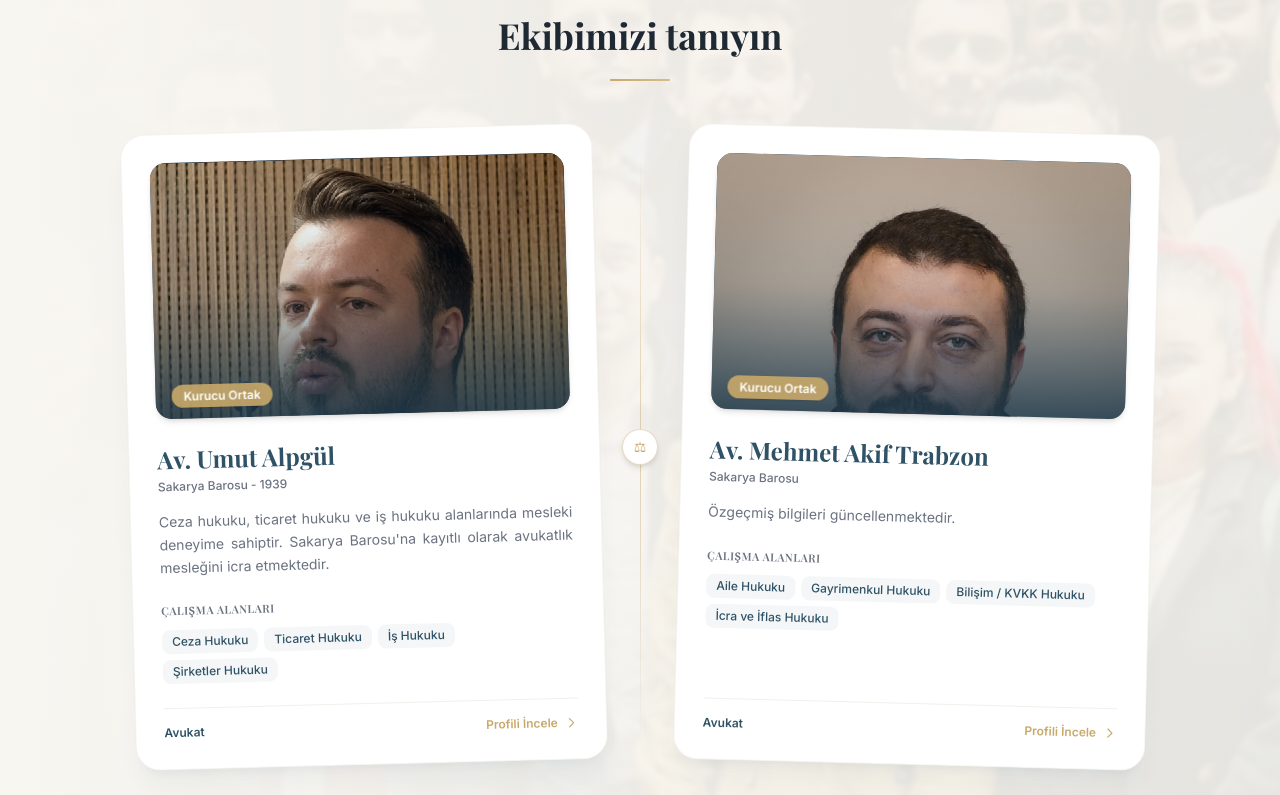
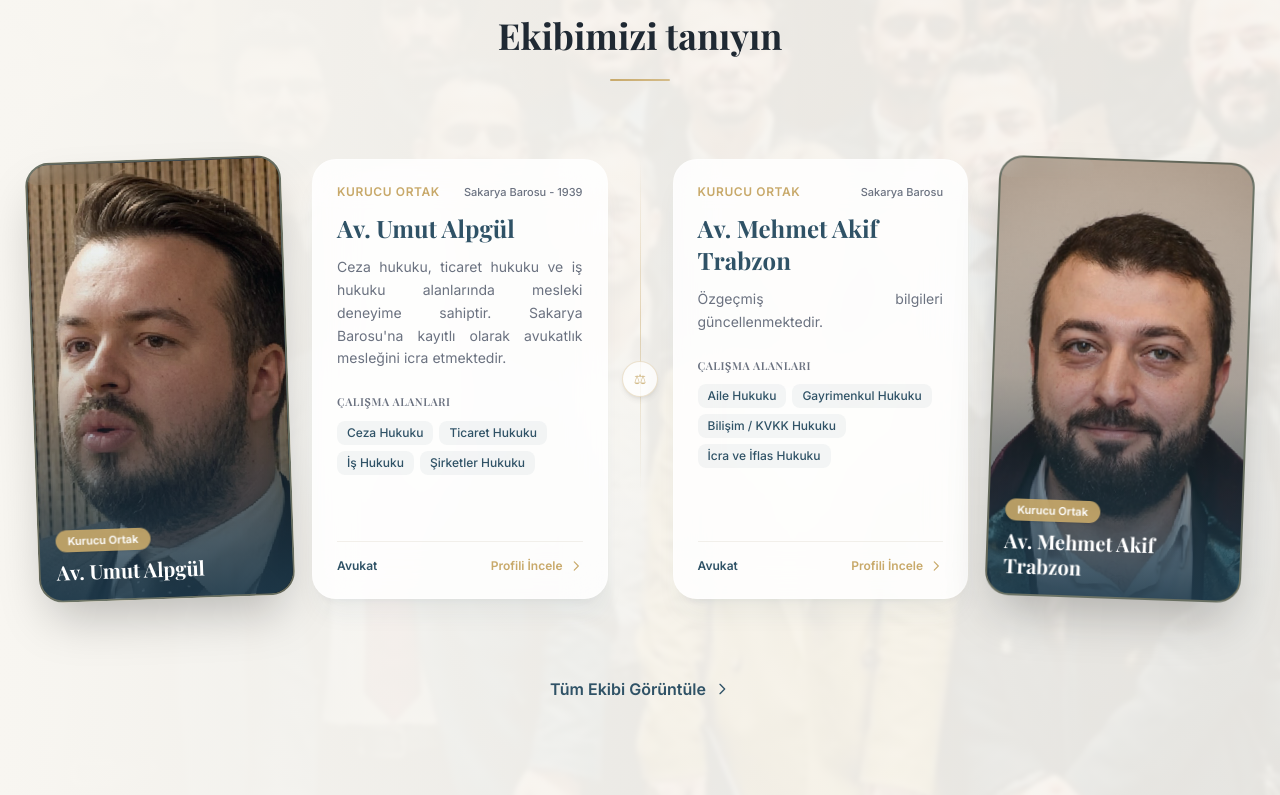
Before and after one commit to Erkan54/mat-hukuk, a React (Vite) app: page / in a window 1280 px wide. Shown: the part 2845-3640 px from the top of the page. Built offline with nearby package versions, Linux system fonts and the light colour scheme; a web font is replaced by a local one.

Commit message:
feat: Ekibimiz web bölümünde fotoğraflar ve şeffaf bilgi kartları 2 kademeli scroll saçılma animasyonu ile ayrıştırıldı

```diff
--- a/src/components/home/TeamPreview.jsx
+++ b/src/components/home/TeamPreview.jsx
@@ -1,10 +1,40 @@
-import { motion } from 'framer-motion';
+import { useRef } from 'react';
+import { motion, useScroll, useTransform } from 'framer-motion';
 import { Link } from 'react-router-dom';
 import { team } from '../../data/team';
 
 export default function TeamPreview() {
+  const sectionRef = useRef(null);
+
+  const { scrollYProgress } = useScroll({
+    target: sectionRef,
+    offset: ['start end', 'end start']
+  });
+
+  // Stage 1: Photos shoot fast to far left and far right! (progress 0.1 -> 0.35)
+  const photoLeftX = useTransform(scrollYProgress, [0.08, 0.32], [280, 0]);
+  const photoLeftRotate = useTransform(scrollYProgress, [0.08, 0.32], [15, -2]);
+  const photoLeftScale = useTransform(scrollYProgress, [0.08, 0.32], [0.8, 1]);
+
+  const photoRightX = useTransform(scrollYProgress, [0.08, 0.32], [-280, 0]);
+  const photoRightRotate = useTransform(scrollYProgress, [0.08, 0.32], [-15, 2]);
+  const photoRightScale = useTransform(scrollYProgress, [0.08, 0.32], [0.8, 1]);
+
+  // Stage 2: Translucent Info Cards deal out from center stack next to photos! (progress 0.22 -> 0.52)
+  const cardLeftX = useTransform(scrollYProgress, [0.22, 0.52], [180, 0]);
+  const cardLeftOpacity = useTransform(scrollYProgress, [0.22, 0.45], [0, 1]);
+  const cardLeftRotate = useTransform(scrollYProgress, [0.22, 0.52], [-8, 0]);
+
+  const cardRightX = useTransform(scrollYProgress, [0.22, 0.52], [-180, 0]);
+  const cardRightOpacity = useTransform(scrollYProgress, [0.22, 0.45], [0, 1]);
+  const cardRightRotate = useTransform(scrollYProgress, [0.22, 0.52], [8, 0]);
+
+  // Center Line & Emblem appear as cards settle (progress 0.35 -> 0.58)
+  const lineScaleY = useTransform(scrollYProgress, [0.35, 0.58], [0, 1]);
+  const lineOpacity = useTransform(scrollYProgress, [0.35, 0.58], [0, 1]);
+
   return (
-    <section className="relative section-padding bg-cream overflow-hidden">
+    <section ref={sectionRef} className="relative section-padding bg-cream overflow-hidden">
       {/* Background Image with Blur and Overlay */}
       <div className="absolute inset-0 z-0 overflow-hidden">
         <img
@@ -43,43 +73,62 @@ export default function TeamPreview() {
           />
         </div>
 
-        {/* Desktop Layout - 2 Founders Card Split with Center Line */}
-        <div className="hidden lg:grid grid-cols-[1fr_auto_1fr] gap-10 items-stretch max-w-5xl mx-auto min-h-[500px]">
-          {/* Left Card: Av. Umut Alpgül */}
+        {/* Desktop Layout - Multi-Stage Scroll Scattering Animation */}
+        <div className="hidden lg:flex items-center justify-between gap-6 max-w-7xl mx-auto min-h-[500px] py-4">
+
+          {/* 1. Umut Alpgül Photo Frame (Far-Left Edge) */}
           <motion.div
-            initial={{ opacity: 0, x: 180, rotate: 10, scale: 0.85 }}
-            whileInView={{ opacity: 1, x: 0, rotate: -1.5, scale: 1 }}
-            viewport={{ once: true, margin: '-50px' }}
-            transition={{ duration: 0.8, ease: [0.22, 1, 0.36, 1] }}
-            whileHover={{ y: -8, rotate: 0, scale: 1.01 }}
-            className="relative bg-white rounded-3xl p-7 shadow-xl shadow-navy/5 border border-border/40 flex flex-col justify-between group overflow-hidden"
+            style={{
+              x: photoLeftX,
+              rotate: photoLeftRotate,
+              scale: photoLeftScale,
+            }}
+            whileHover={{ y: -8, rotate: 0, scale: 1.02 }}
+            transition={{ duration: 0.3 }}
+            className="w-64 h-[440px] rounded-3xl overflow-hidden shadow-2xl border-2 border-gold/40 relative group shrink-0 bg-gradient-to-br from-navy to-navy-dark"
           >
-            <div className="absolute top-0 left-6 right-6 h-1 bg-gradient-to-r from-gold/0 via-gold to-gold/0 opacity-0 group-hover:opacity-100 transition-opacity duration-300 rounded-full" />
-            <div>
-              <div className="relative h-64 rounded-2xl overflow-hidden mb-6 bg-gradient-to-br from-navy to-navy-dark shadow-md">
             <img
               src={team[0].image}
               alt={team[0].name}
               className="w-full h-full object-cover object-top group-hover:scale-105 transition-transform duration-500"
             />
-                <div className="absolute inset-0 bg-gradient-to-t from-navy-dark/85 via-navy-dark/20 to-transparent" />
-                <div className="absolute bottom-3 left-4 right-4">
-                  <span className="px-3 py-1 bg-gold/90 text-white text-xs font-semibold rounded-full backdrop-blur-md shadow-sm">
+            <div className="absolute inset-0 bg-gradient-to-t from-navy-dark/90 via-navy-dark/20 to-transparent" />
+            <div className="absolute bottom-4 left-4 right-4">
+              <span className="px-3 py-1 bg-gold/90 text-white text-[11px] font-semibold rounded-full backdrop-blur-md shadow-sm">
                 {team[0].title}
               </span>
+              <h3 className="font-serif text-xl font-bold text-white mt-2 leading-tight">
+                {team[0].name}
+              </h3>
             </div>
+          </motion.div>
+
+          {/* 2. Umut Alpgül Translucent Info Card (Left Inner) */}
+          <motion.div
+            style={{
+              x: cardLeftX,
+              opacity: cardLeftOpacity,
+              rotate: cardLeftRotate,
+            }}
+            whileHover={{ y: -6, scale: 1.01 }}
+            transition={{ duration: 0.3 }}
+            className="flex-1 max-w-[340px] h-[440px] glass-effect bg-white/85 backdrop-blur-xl border border-border/50 rounded-3xl p-6 shadow-xl shadow-navy/5 flex flex-col justify-between group overflow-hidden"
+          >
+            <div>
+              <div className="flex items-center justify-between mb-3">
+                <span className="text-xs font-semibold text-gold tracking-wider uppercase">Kurucu Ortak</span>
+                <span className="text-[11px] text-text-secondary font-medium">{team[0].barNumber}</span>
               </div>
 
-              <h3 className="font-serif text-2xl font-bold text-navy mb-1 group-hover:text-gold transition-colors">
+              <h3 className="font-serif text-2xl font-bold text-navy mb-3 group-hover:text-gold transition-colors">
                 {team[0].name}
               </h3>
-              <p className="text-xs text-text-secondary font-medium mb-4">{team[0].barNumber}</p>
 
               <p className="text-sm text-text-secondary leading-relaxed mb-6">
                 {team[0].shortBio}
               </p>
 
-              <div className="mb-6">
+              <div>
                 <h4 className="text-[11px] uppercase tracking-wider text-text-secondary font-semibold mb-2.5">
                   Çalışma Alanları
                 </h4>
@@ -110,61 +159,51 @@ export default function TeamPreview() {
             </div>
           </motion.div>
 
-          {/* Center Divider Line with Scale Emblem */}
-          <div className="relative flex flex-col items-center justify-center py-4">
+          {/* 3. Center Divider Line with Scale Emblem */}
+          <div className="relative flex flex-col items-center justify-center h-[440px] px-2 shrink-0">
             <motion.div
-              initial={{ scaleY: 0 }}
-              whileInView={{ scaleY: 1 }}
-              viewport={{ once: true }}
-              transition={{ duration: 0.8, delay: 0.3 }}
-              className="w-[1px] h-full bg-gradient-to-b from-transparent via-gold/50 to-transparent origin-top"
+              style={{
+                scaleY: lineScaleY,
+                opacity: lineOpacity,
+              }}
+              className="w-[1px] h-full bg-gradient-to-b from-transparent via-gold/60 to-transparent origin-top"
             />
             <motion.div
-              initial={{ opacity: 0, scale: 0 }}
-              whileInView={{ opacity: 1, scale: 1 }}
-              viewport={{ once: true }}
-              transition={{ duration: 0.5, delay: 0.6 }}
+              style={{
+                opacity: lineOpacity,
+              }}
               className="absolute top-1/2 -translate-y-1/2 w-9 h-9 rounded-full bg-white shadow-md border border-gold/40 flex items-center justify-center text-gold text-sm z-10"
             >
               ⚖
             </motion.div>
           </div>
 
-          {/* Right Card: Av. Mehmet Akif Trabzon */}
+          {/* 4. Mehmet Akif Trabzon Translucent Info Card (Right Inner) */}
           <motion.div
-            initial={{ opacity: 0, x: -180, rotate: -10, scale: 0.85 }}
-            whileInView={{ opacity: 1, x: 0, rotate: 1.5, scale: 1 }}
-            viewport={{ once: true, margin: '-50px' }}
-            transition={{ duration: 0.8, delay: 0.15, ease: [0.22, 1, 0.36, 1] }}
-            whileHover={{ y: -8, rotate: 0, scale: 1.01 }}
-            className="relative bg-white rounded-3xl p-7 shadow-xl shadow-navy/5 border border-border/40 flex flex-col justify-between group overflow-hidden"
+            style={{
+              x: cardRightX,
+              opacity: cardRightOpacity,
+              rotate: cardRightRotate,
+            }}
+            whileHover={{ y: -6, scale: 1.01 }}
+            transition={{ duration: 0.3 }}
+            className="flex-1 max-w-[340px] h-[440px] glass-effect bg-white/85 backdrop-blur-xl border border-border/50 rounded-3xl p-6 shadow-xl shadow-navy/5 flex flex-col justify-between group overflow-hidden"
           >
-            <div className="absolute top-0 left-6 right-6 h-1 bg-gradient-to-r from-gold/0 via-gold to-gold/0 opacity-0 group-hover:opacity-100 transition-opacity duration-300 rounded-full" />
             <div>
-              <div className="relative h-64 rounded-2xl overflow-hidden mb-6 bg-gradient-to-br from-navy to-navy-dark shadow-md">
-                <img
-                  src={team[1].image}
-                  alt={team[1].name}
-                  className="w-full h-full object-cover object-top group-hover:scale-105 transition-transform duration-500"
-                />
-                <div className="absolute inset-0 bg-gradient-to-t from-navy-dark/85 via-navy-dark/20 to-transparent" />
-                <div className="absolute bottom-3 left-4 right-4">
-                  <span className="px-3 py-1 bg-gold/90 text-white text-xs font-semibold rounded-full backdrop-blur-md shadow-sm">
-                    {team[1].title}
-                  </span>
-                </div>
+              <div className="flex items-center justify-between mb-3">
+                <span className="text-xs font-semibold text-gold tracking-wider uppercase">Kurucu Ortak</span>
+                <span className="text-[11px] text-text-secondary font-medium">{team[1].barNumber}</span>
               </div>
 
-              <h3 className="font-serif text-2xl font-bold text-navy mb-1 group-hover:text-gold transition-colors">
+              <h3 className="font-serif text-2xl font-bold text-navy mb-3 group-hover:text-gold transition-colors">
                 {team[1].name}
               </h3>
-              <p className="text-xs text-text-secondary font-medium mb-4">{team[1].barNumber}</p>
 
               <p className="text-sm text-text-secondary leading-relaxed mb-6">
                 {team[1].shortBio}
               </p>
 
-              <div className="mb-6">
+              <div>
                 <h4 className="text-[11px] uppercase tracking-wider text-text-secondary font-semibold mb-2.5">
                   Çalışma Alanları
                 </h4>
@@ -194,6 +233,34 @@ export default function TeamPreview() {
               </Link>
             </div>
           </motion.div>
+
+          {/* 5. Mehmet Akif Trabzon Photo Frame (Far-Right Edge) */}
+          <motion.div
+            style={{
+              x: photoRightX,
+              rotate: photoRightRotate,
+              scale: photoRightScale,
+            }}
+            whileHover={{ y: -8, rotate: 0, scale: 1.02 }}
+            transition={{ duration: 0.3 }}
+            className="w-64 h-[440px] rounded-3xl overflow-hidden shadow-2xl border-2 border-gold/40 relative group shrink-0 bg-gradient-to-br from-navy to-navy-dark"
+          >
+            <img
+              src={team[1].image}
+              alt={team[1].name}
+              className="w-full h-full object-cover object-top group-hover:scale-105 transition-transform duration-500"
+            />
+            <div className="absolute inset-0 bg-gradient-to-t from-navy-dark/90 via-navy-dark/20 to-transparent" />
+            <div className="absolute bottom-4 left-4 right-4">
+              <span className="px-3 py-1 bg-gold/90 text-white text-[11px] font-semibold rounded-full backdrop-blur-md shadow-sm">
+                {team[1].title}
+              </span>
+              <h3 className="font-serif text-xl font-bold text-white mt-2 leading-tight">
+                {team[1].name}
+              </h3>
+            </div>
+          </motion.div>
+
         </div>
 
         {/* Mobile Layout */}
```
Also changed, not shown: 1 other file (tests, documents, lock files or other folders). Lines whose indentation alone changed are shown as unchanged.
